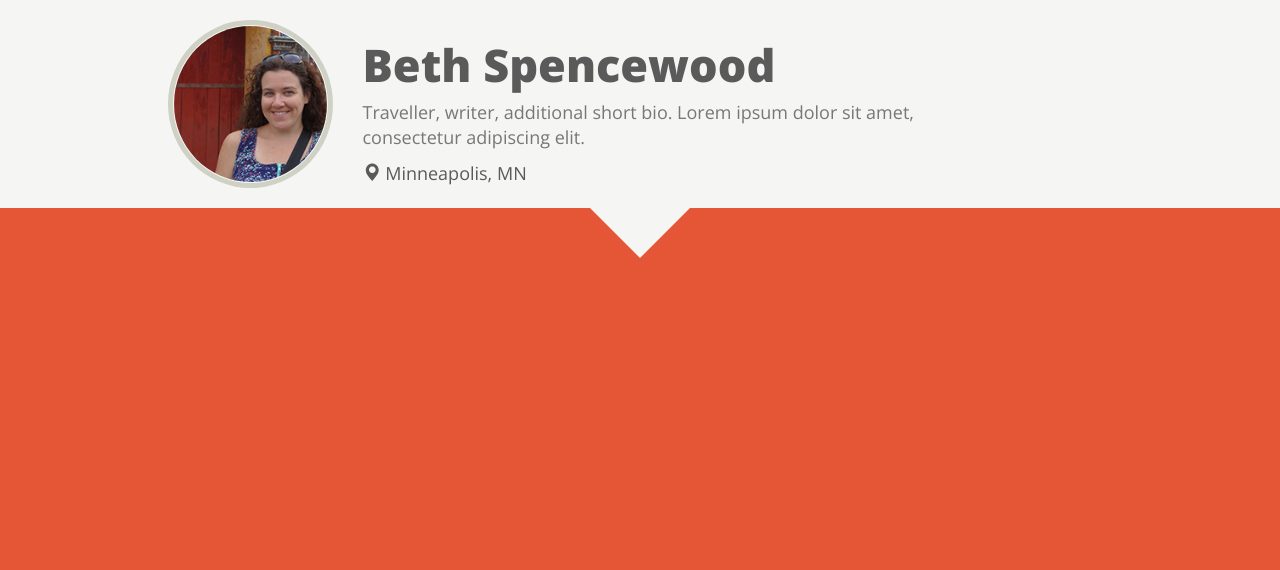
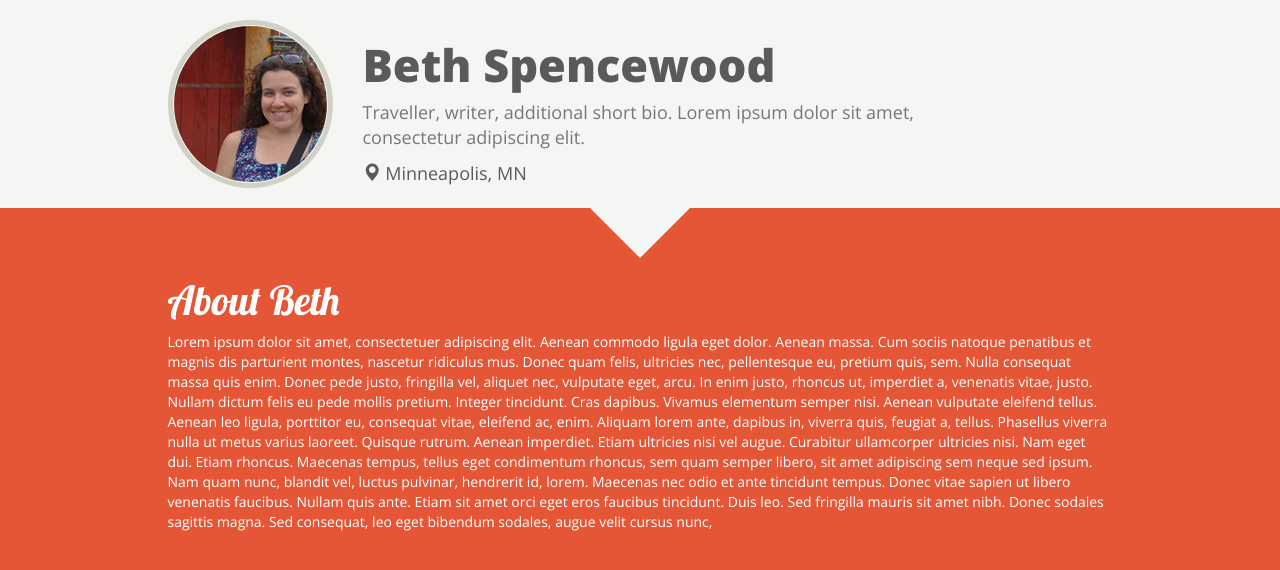
Before and after one commit to spencewood/bethspencewood.com, a Jekyll site: the page built from index.html, in a window 1280 px wide. Shown: the top 570 px of the page. Built offline with Jekyll 4.4.1, drawn with Linux system fonts in a browser that asks for light colours.

Commit message:
Add some body.

```diff
--- a/_layouts/default.html
+++ b/_layouts/default.html
@@ -6,9 +6,10 @@
     <link href="//maxcdn.bootstrapcdn.com/bootstrap/3.3.1/css/bootstrap.min.css" rel="stylesheet">
     <link href="css/main.css" rel="stylesheet">
     <link href='http://fonts.googleapis.com/css?family=Open+Sans:600italic,800,400' rel='stylesheet' type='text/css'>
+    <link href='http://fonts.googleapis.com/css?family=Lobster' rel='stylesheet' type='text/css'>
   </head>
   <body>
-    <div class="hero">
+    <header class="hero">
       <div class="container">
       <div class="row">
         <div class="col-xs-3 col-md-2 col-md-offset-1">
@@ -22,7 +23,7 @@
       </div>
       </div>
     </header>
-    <div class="container">
+    <div class="container body">
     {{content}}
     </div>
   </body>
--- a/css/main.scss
+++ b/css/main.scss
@@ -10,15 +10,9 @@ body{
   color: #fff;
 }
 
-.hero{
-  background-color: #F5F5F3;
-  color: #5A5A5A;
-  padding: 20px 0;
-  font-size: 18px;
-  position: relative;
-}
-
-.hero:after {
+header{
+  &.hero{
+    &:after {
       content:'';
       position: absolute;
       top: 100%;
@@ -30,6 +24,12 @@ body{
       border-top: solid 50px #F5F5F3;
       border-left: solid 50px transparent;
       border-right: solid 50px transparent;
+    }
+    background-color: #F5F5F3;
+    color: #5A5A5A;
+    padding: 20px 0;
+    font-size: 18px;
+    position: relative;
   }
 
   h1{
@@ -50,3 +50,13 @@ h1{
 
     border-top: 20px solid #f00;
   }
+}
+
+.body{
+  h2{
+    font-family: 'Lobster', cursive;
+    font-size: 40px;
+  }
+
+  padding-top: 50px;
+}
--- a/index.html
+++ b/index.html
@@ -1,3 +1,12 @@
 ---
 layout: default
 ---
+
+<div class="row">
+  <div class="col-md-10 col-md-offset-1">
+    <h2>About Beth</h2>
+    <p>
+    Lorem ipsum dolor sit amet, consectetuer adipiscing elit. Aenean commodo ligula eget dolor. Aenean massa. Cum sociis natoque penatibus et magnis dis parturient montes, nascetur ridiculus mus. Donec quam felis, ultricies nec, pellentesque eu, pretium quis, sem. Nulla consequat massa quis enim. Donec pede justo, fringilla vel, aliquet nec, vulputate eget, arcu. In enim justo, rhoncus ut, imperdiet a, venenatis vitae, justo. Nullam dictum felis eu pede mollis pretium. Integer tincidunt. Cras dapibus. Vivamus elementum semper nisi. Aenean vulputate eleifend tellus. Aenean leo ligula, porttitor eu, consequat vitae, eleifend ac, enim. Aliquam lorem ante, dapibus in, viverra quis, feugiat a, tellus. Phasellus viverra nulla ut metus varius laoreet. Quisque rutrum. Aenean imperdiet. Etiam ultricies nisi vel augue. Curabitur ullamcorper ultricies nisi. Nam eget dui. Etiam rhoncus. Maecenas tempus, tellus eget condimentum rhoncus, sem quam semper libero, sit amet adipiscing sem neque sed ipsum. Nam quam nunc, blandit vel, luctus pulvinar, hendrerit id, lorem. Maecenas nec odio et ante tincidunt tempus. Donec vitae sapien ut libero venenatis faucibus. Nullam quis ante. Etiam sit amet orci eget eros faucibus tincidunt. Duis leo. Sed fringilla mauris sit amet nibh. Donec sodales sagittis magna. Sed consequat, leo eget bibendum sodales, augue velit cursus nunc,
+    </p>
+  </div>
+</div>
```
Also changed, not shown: 1 other file. Lines whose indentation alone changed are shown as unchanged.
